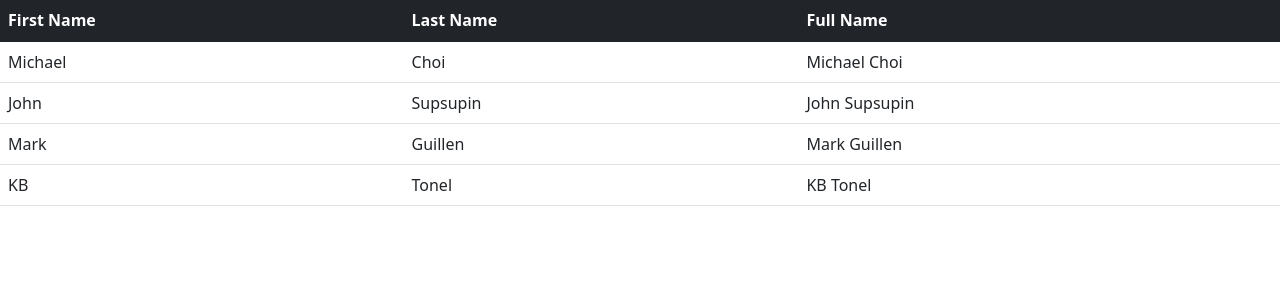
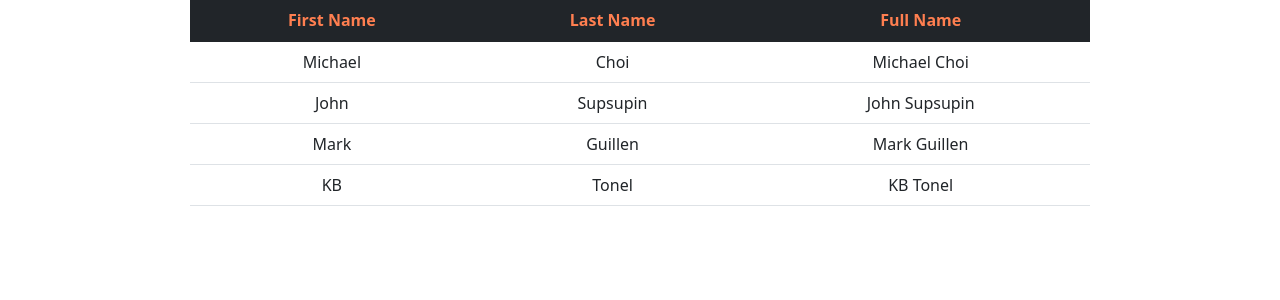
Before and after one commit to jhonvo/HTMLTable, a Flask app: page / in a window 1280 px wide. Shown: the top 300 px of the page. Run offline with Flask 2, Linux system fonts and the light colour scheme.

Commit message:
Adding the table hover and additional styles for the table.

```diff
--- a/templates/index.html
+++ b/templates/index.html
@@ -7,10 +7,10 @@
     <title>HTML Table</title>
     <link href="https://cdn.jsdelivr.net/npm/bootstrap@5.1.1/dist/css/bootstrap.min.css" rel="stylesheet" integrity="sha384-F3w7mX95PdgyTmZZMECAngseQB83DfGTowi0iMjiWaeVhAn4FJkqJByhZMI3AhiU" crossorigin="anonymous">
 </head>
-<body>
-    <table class="table">
+<body style="text-align:center;">
+    <table style="width: 900px; margin:0px auto;" class="table table-hover">
         <thead>
-            <tr class="table-dark">
+            <tr class="table-dark" style="color: coral;">
                 <th scope="col">First Name</th>
                 <th scope="col">Last Name</th>
                 <th scope="col">Full Name</th>
```
